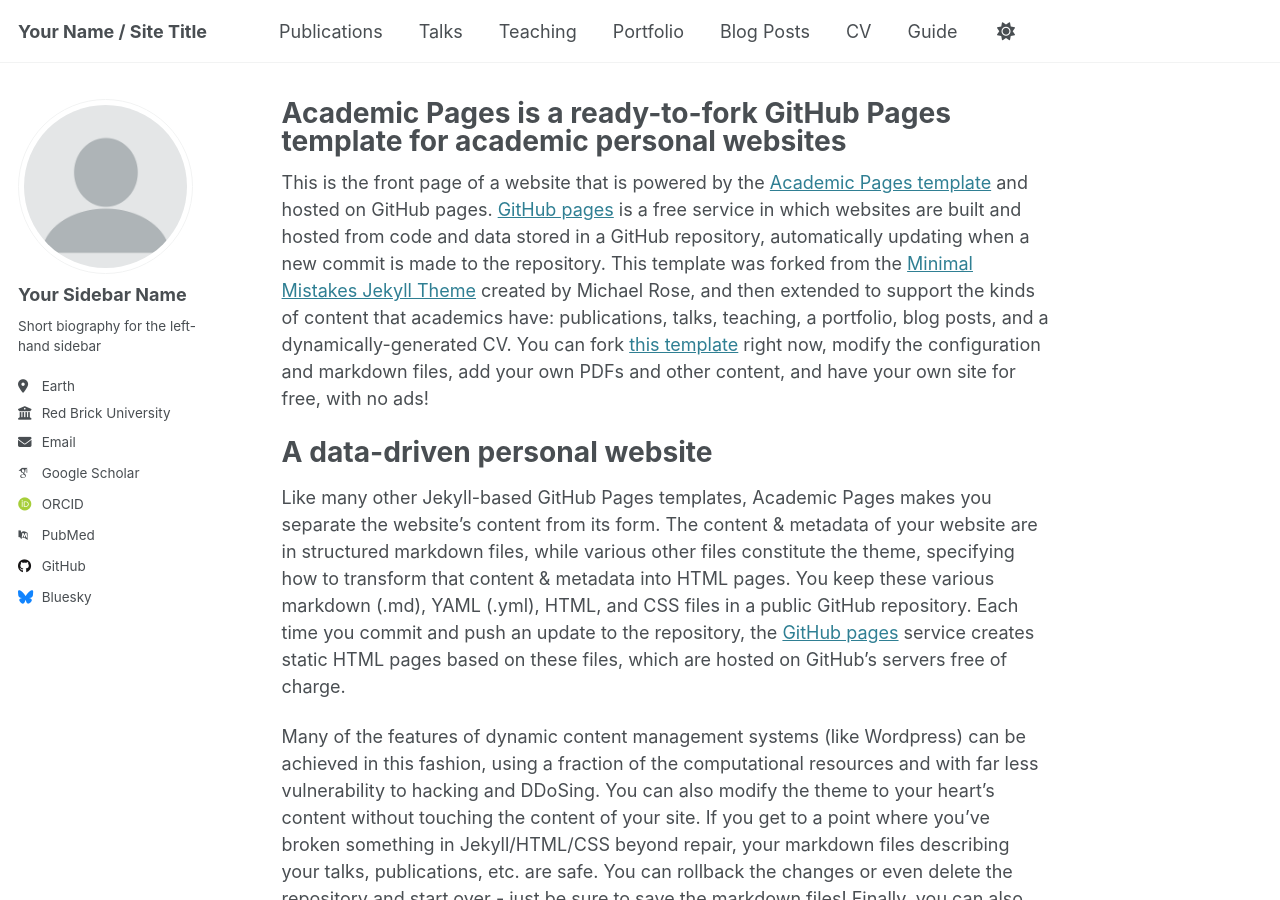
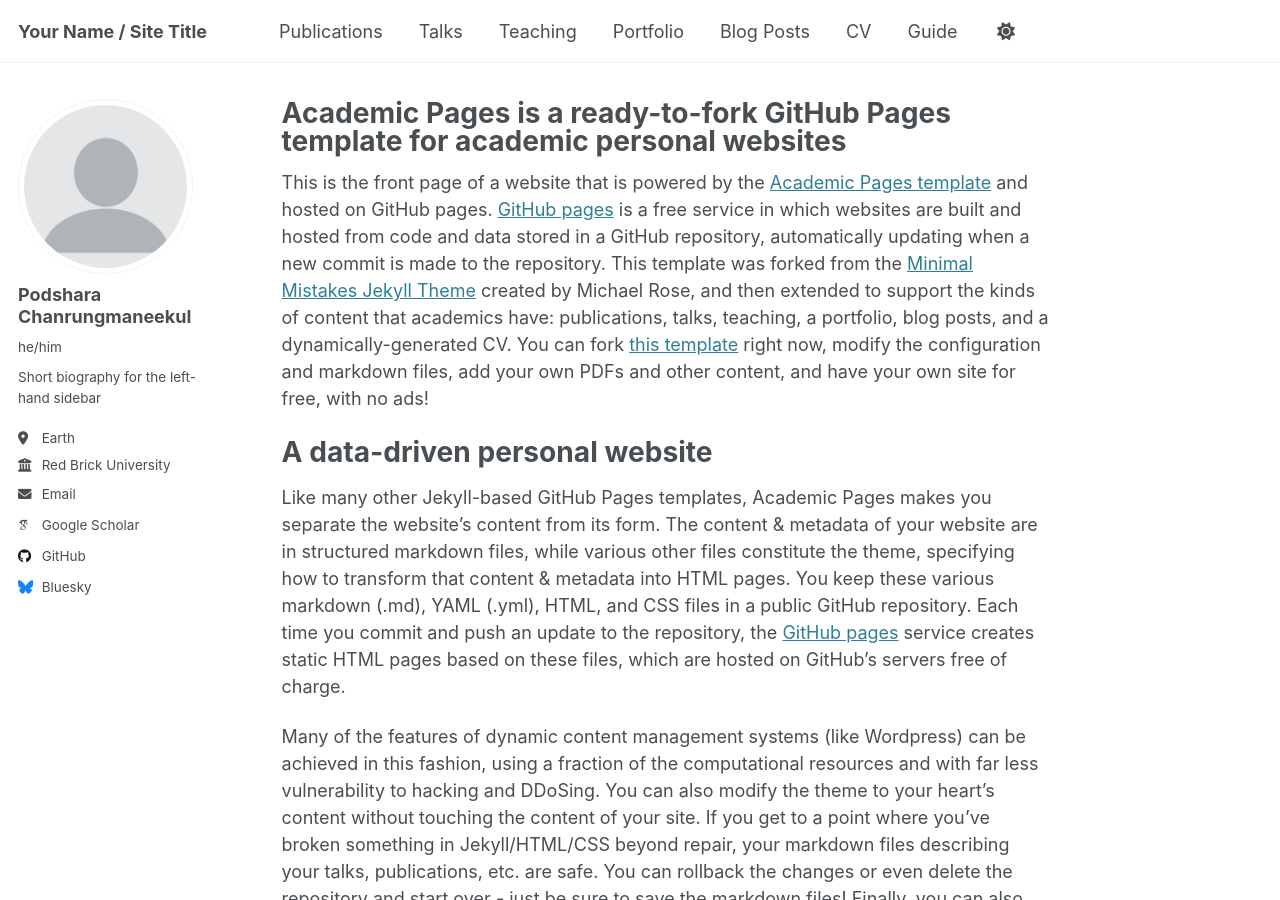
Before and after one commit to podshara/podshara.github.io, a Jekyll site: the page built from _pages/about.md, in a window 1280 px wide and 900 px high. Built offline with Jekyll 4.4.1, drawn with Linux system fonts in a browser that asks for light colours; some web fonts are replaced; part of the change alters nothing that is shown.

```diff
--- a/_config.yml
+++ b/_config.yml
@@ -23,8 +23,8 @@ repository               : "academicpages/academicpages.github.io"
 author:
   # Biographic information
   avatar           : "profile.png"
-  name             : "Your Sidebar Name"
-  pronouns         : # example: "she/her"
+  name             : "Podshara Chanrungmaneekul"
+  pronouns         : "he/him"
   bio              : "Short biography for the left-hand sidebar"
   location         : "Earth"
   employer         : "Red Brick University"
@@ -32,14 +32,14 @@ author:
   email            : "none@example.org"
 
   # Academic websites
-  arxiv            : # URL - Update with the correct link to your profile
-  googlescholar    : "https://scholar.google.com/citations?user=PS_CX0AAAAAJ"
-  impactstory      : # URL
-  orcid            : "http://orcid.org/yourorcidurl"
-  semantic         : # URL
-  pubmed           : "https://www.ncbi.nlm.nih.gov/pubmed/?term=john+snow"
-  researchgate     : # URL
-  scopus           : # URL
+  # arxiv            : # URL - Update with the correct link to your profile
+  googlescholar    : "https://scholar.google.com/citations?user=UA5y84MAAAAJ&hl=en"
+  # impactstory      : # URL
+  # orcid            : "http://orcid.org/yourorcidurl"
+  # semantic         : # URL
+  # pubmed           : "https://www.ncbi.nlm.nih.gov/pubmed/?term=john+snow"
+  # researchgate     : # URL
+  # scopus           : # URL
 
   # Repositories and software development
   bitbucket        : # Username - Update with your username on the site
```
